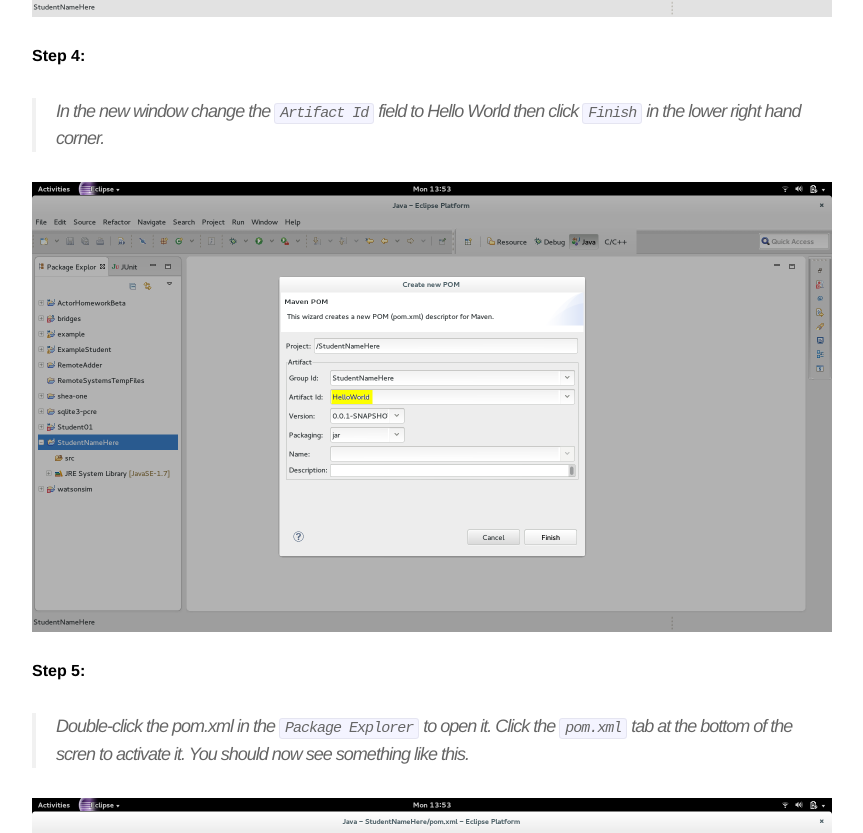
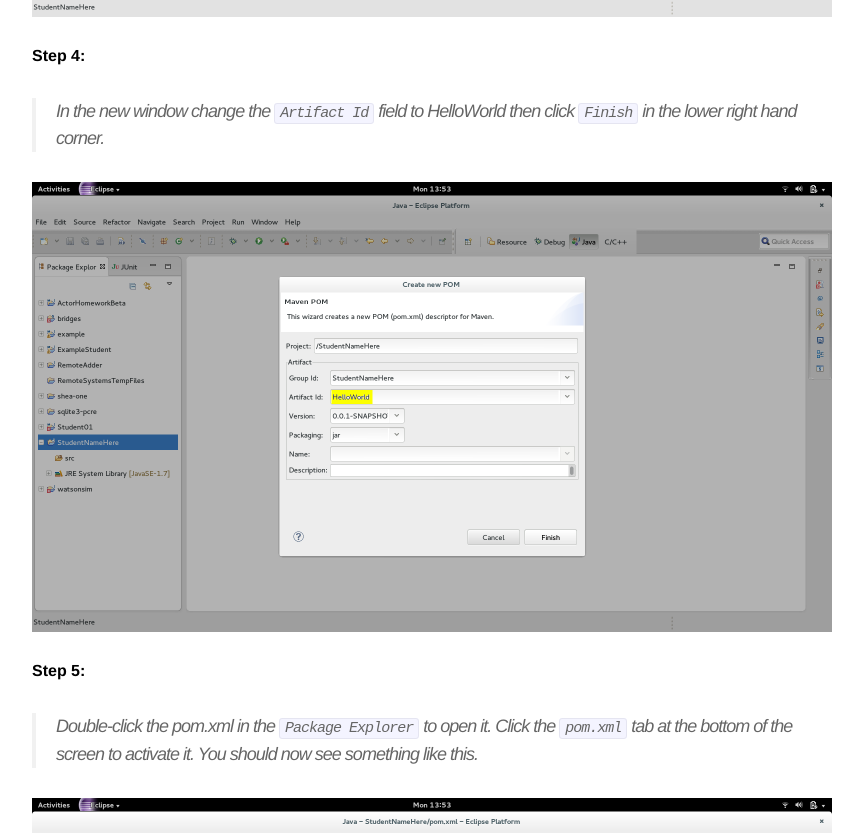
Before and after one commit to Dismembered/Dismembered.github.io, a Jekyll site: the page built from _posts/2014-06-23-HelloWorld-Tutorial_part1.markdown, in a window 1280 px wide and 1400 px high, scrolled down 2040 px. Shown: the part 159-992 px from the top of the window, without its empty margins (208-1071 px from the left). Built offline with Jekyll 4.4.1, drawn with Linux system fonts in a browser that asks for light colours; some of the changed text lies outside the part shown.

Commit message:
Update 2014-06-23-HelloWorld-Tutorial_part1.markdown

```diff
--- a/_posts/2014-06-23-HelloWorld-Tutorial_part1.markdown
+++ b/_posts/2014-06-23-HelloWorld-Tutorial_part1.markdown
@@ -32,13 +32,13 @@ Go to the Bridges website found [here](http://bridges.cs.uncc.edu/login) and cre
 
 **Step 4:**
 
-> In the new window change the `Artifact Id` field to Hello World then click `Finish` in the lower right hand corner.
+> In the new window change the `Artifact Id` field to HelloWorld then click `Finish` in the lower right hand corner.
 
 ![drawing](/images/screenshot_3.png)
 
 **Step 5:**
 
-> Double-click the pom.xml in the `Package Explorer` to open it. Click the `pom.xml` tab at the bottom of the scren to activate it. You should now see something like this.
+> Double-click the pom.xml in the `Package Explorer` to open it. Click the `pom.xml` tab at the bottom of the screen to activate it. You should now see something like this.
 
 ![drawing](/images/screenshot_4.png)
 
```
Also changed, not shown: other parts of _posts/2014-06-23-HelloWorld-Tutorial_part1.markdown (+1 -1 lines).
